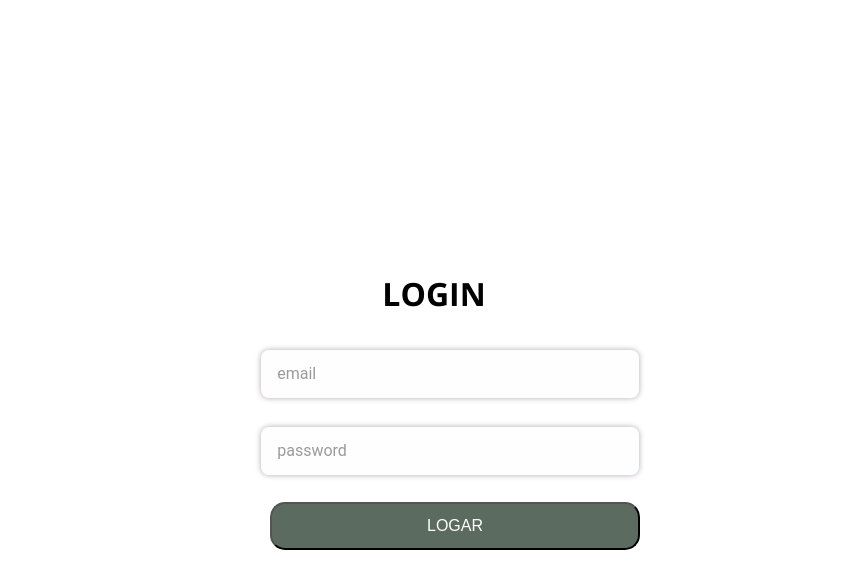
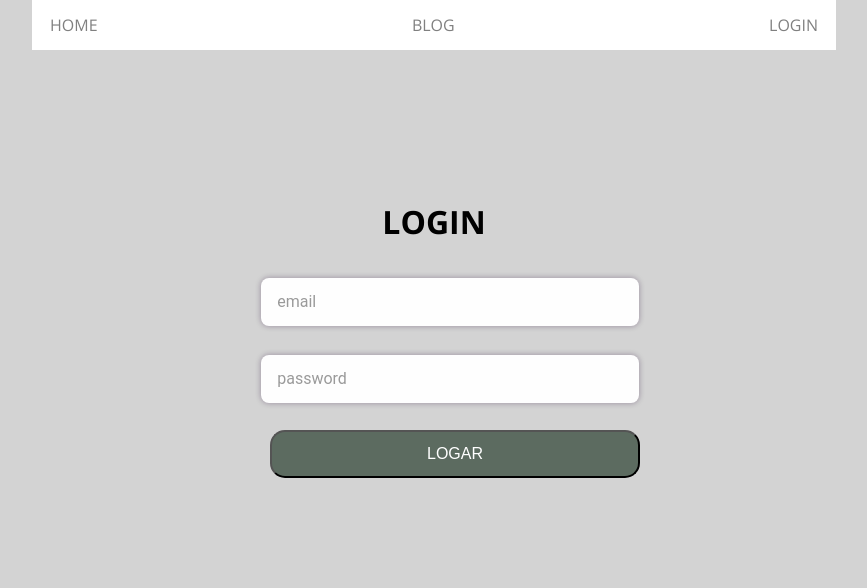
Before and after one commit to GustavoFSProg/blog-gus-js, a React (Vite) app: page /login in a window 1280 px wide. Shown: the top 588 px of the page, without its empty margins (206-1073 px from the left). Built offline with nearby package versions, Linux system fonts and the light colour scheme.

Commit message:
layout login pronto

```diff
--- a/src/components/NavBar/NavBar.jsx
+++ b/src/components/NavBar/NavBar.jsx
@@ -1,12 +1,23 @@
 import { NavBarContainer } from "./style-navbar";
+import {Link} from 'react-router-dom'
 
 function NavBar() {
   return (
     <>
       <NavBarContainer>
-        <span>HOME</span>
+        <span > <Link to="/"
+        style={{textDecoration: 'none', color: 'gray'}}
+        >
+            HOME
+          </Link></span>
         <span>BLOG</span>
-        <span>SOBRE</span>
+        <span>
+          <Link to="/login"
+          style={{textDecoration: 'none', color: 'gray'}}
+          >
+            LOGIN
+          </Link>
+        </span>
       </NavBarContainer>
     </>
   );
--- a/src/pages/Users/Login.jsx
+++ b/src/pages/Users/Login.jsx
@@ -1,6 +1,7 @@
 import { useState } from "react";
 import { Input } from "../../components/Input";
 import styled from 'styled-components'
+import NavBar from "../../components/NavBar/NavBar";
 
 const Button = styled.button`
 display: flex;
@@ -30,10 +31,15 @@ function Login() {
   const [password, setPassword] = useState("")
   return (
     <>
-      <div style={{display: 'flex', flexDirection: 'column', width: '100vw', height: '100vh', alignItems: 'center',
-          justifyContent: 'center'
+      <div style={{display: 'flex',
+  background: 'lightgray',
+
+      flexDirection: 'column', width: '100vw', height: '100vh', alignItems: 'center',
+          // justifyContent: 'center'
 
       }}>
+        <NavBar />
+
         <div style={{display: 'flex', width: '27%', height: 'auto',
          alignItems: 'center',
          justifyContent: 'center',
@@ -42,7 +48,7 @@ function Login() {
 
         }}>
 
-        <h1>LOGIN</h1>
+        <h1 style={{marginTop: '150px'}}>LOGIN</h1>
         {/* <div style={{display: 'flex', width: '100%', height: '5rem',
          alignItems: 'center',
          justifyContent: 'center',
```
